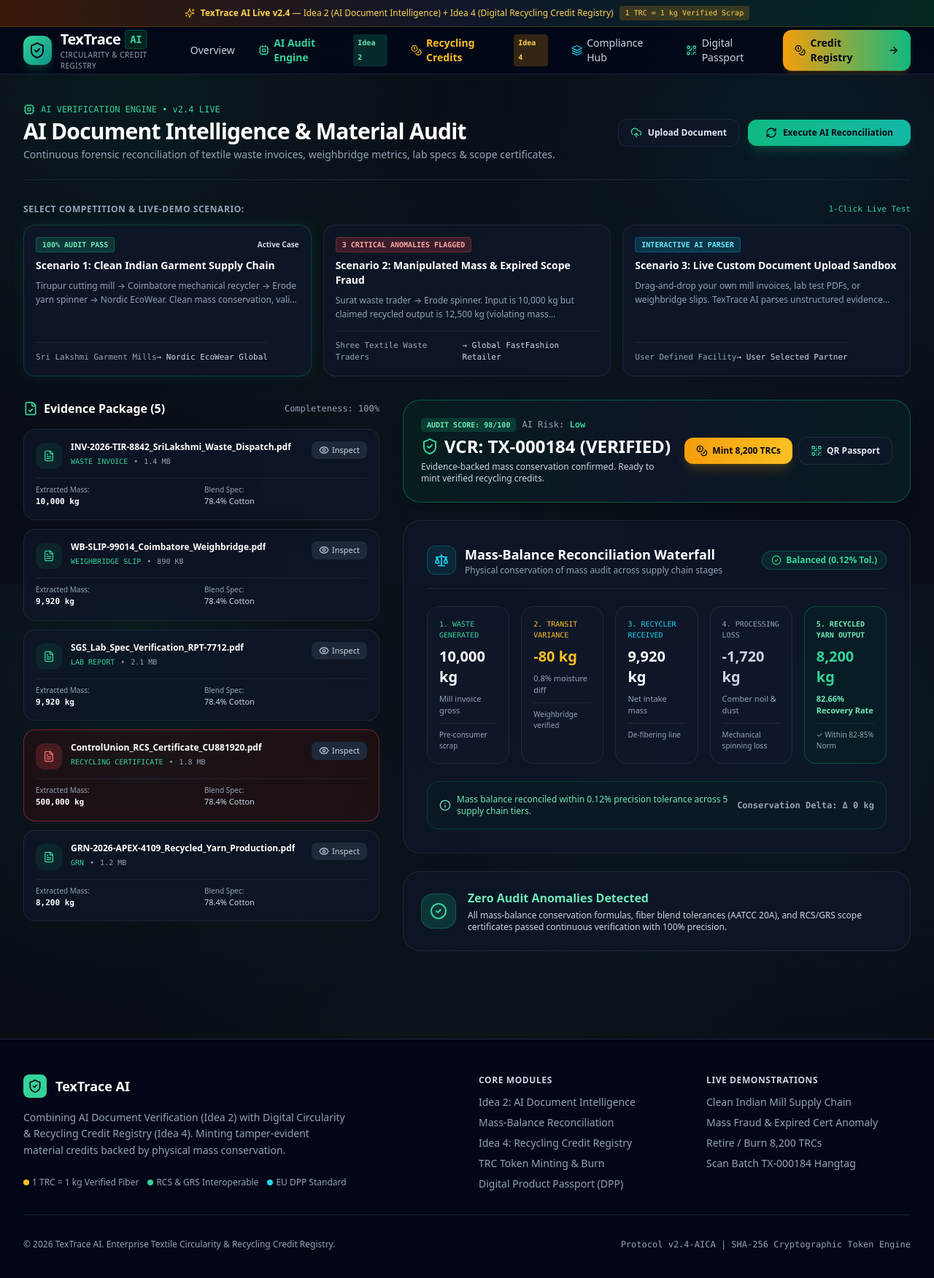
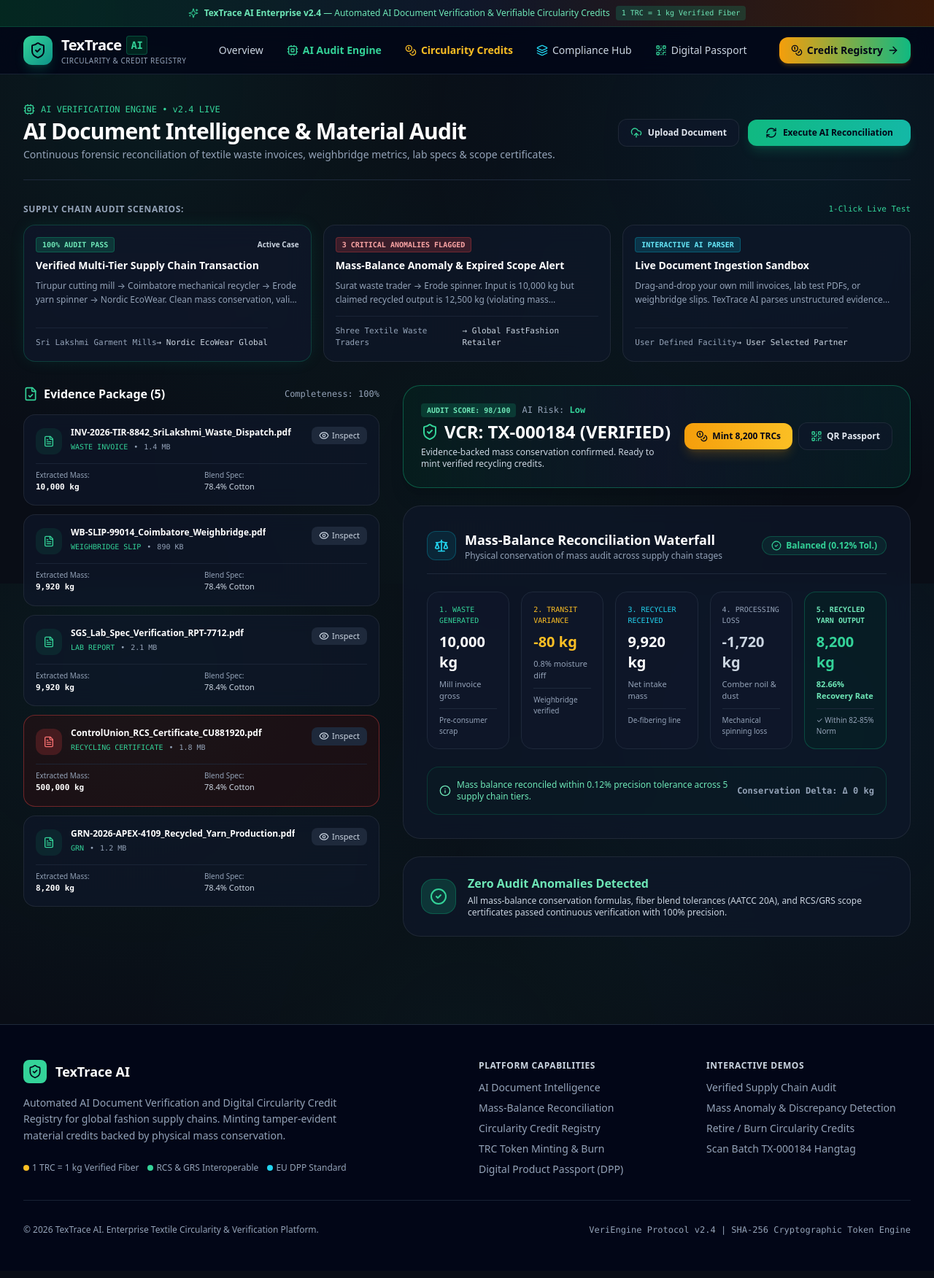
Before and after one commit to AditShah111/textrace-ai, a Next.js app: page /audit in a window 1280 px wide. Shown: the top 1752 px of the page at 73% size. Built offline with nearby package versions, Linux system fonts and the light colour scheme.

Commit message:
Clean UI: Remove all development idea meta-text and refine enterprise SaaS copy

```diff
--- a/src/app/audit/page.tsx
+++ b/src/app/audit/page.tsx
@@ -150,7 +150,7 @@ function AuditWorkspaceContent() {
       <div className="space-y-3">
         <div className="flex items-center justify-between">
           <span className="text-xs font-semibold text-slate-400 uppercase tracking-wider">
-            Select Competition &amp; Live-Demo Scenario:
+            Supply Chain Audit Scenarios:
           </span>
           <span className="text-[11px] text-emerald-400 font-mono">1-Click Live Test</span>
         </div>
--- a/src/app/credits/page.tsx
+++ b/src/app/credits/page.tsx
@@ -112,7 +112,7 @@ export default function RecyclingCreditsRegistryPage() {
         <div>
           <div className="flex items-center gap-2 text-xs font-mono text-amber-400 mb-1">
             <Coins className="w-4 h-4" />
-            <span>IDEA 4 + IDEA 2 INTEGRATED • DIGITAL CIRCULARITY REGISTRY</span>
+            <span>ENTERPRISE CIRCULARITY CREDITS • VERIFIABLE MATERIAL REGISTRY</span>
           </div>
           <h1 className="text-3xl sm:text-4xl font-extrabold text-white tracking-tight">
             Textile Recycling Credit (TRC) Registry
@@ -144,12 +144,12 @@ export default function RecyclingCreditsRegistryPage() {
         </div>
       </div>
 
-      {/* Mechanism Visualizer: Idea 2 (Parser) -> Idea 4 (Credits) */}
+      {/* Mechanism Visualizer: Verification -> Credit Issuance & Burn */}
       <div className="glass-panel p-6 sm:p-8 rounded-3xl border-slate-800 space-y-6">
         <div className="flex flex-col sm:flex-row sm:items-center justify-between gap-2 border-b border-slate-800/80 pb-4">
           <div className="flex items-center gap-2">
             <Sparkles className="w-5 h-5 text-amber-400" />
-            <h3 className="text-base font-bold text-white">How TexTrace AI Generates &amp; Governs Recycling Credits</h3>
+            <h3 className="text-base font-bold text-white">Continuous Verification &amp; Credit Issuance Protocol</h3>
           </div>
           <span className="text-xs font-mono text-emerald-400 bg-emerald-950/80 px-2.5 py-1 rounded-md border border-emerald-500/20">
             Zero Double-Counting Architecture
@@ -160,7 +160,7 @@ export default function RecyclingCreditsRegistryPage() {
           {/* Step 1 */}
           <div className="p-4 rounded-2xl bg-slate-900/80 border border-slate-800 space-y-2">
             <span className="text-[10px] font-mono uppercase text-emerald-400 bg-emerald-950/80 px-2 py-0.5 rounded">
-              1. AI Ingestion (Idea 2)
+              1. AI Document Ingestion
             </span>
             <h4 className="font-bold text-white text-sm">Lab &amp; Spec Extraction</h4>
             <p className="text-slate-400 leading-relaxed">
@@ -171,9 +171,9 @@ export default function RecyclingCreditsRegistryPage() {
           {/* Step 2 */}
           <div className="p-4 rounded-2xl bg-slate-900/80 border border-slate-800 space-y-2">
             <span className="text-[10px] font-mono uppercase text-cyan-400 bg-cyan-950/80 px-2 py-0.5 rounded">
-              2. Mass Audit (Idea 2)
+              2. Conservation of Mass Audit
             </span>
-            <h4 className="font-bold text-white text-sm">Conservation Reconcile</h4>
+            <h4 className="font-bold text-white text-sm">Tolerance Reconciliation</h4>
             <p className="text-slate-400 leading-relaxed">
               Engine subtracts spinning loss (-1,720 kg) and validates exact 82.66% recovery rate with zero tolerance for phantom mass.
             </p>
@@ -182,7 +182,7 @@ export default function RecyclingCreditsRegistryPage() {
           {/* Step 3 */}
           <div className="p-4 rounded-2xl bg-slate-900/80 border border-slate-800 space-y-2">
             <span className="text-[10px] font-mono uppercase text-amber-400 bg-amber-950/80 px-2 py-0.5 rounded">
-              3. Token Minting (Idea 4)
+              3. Token Minting
             </span>
             <h4 className="font-bold text-white text-sm">Cryptographic TRC Mint</h4>
             <p className="text-slate-400 leading-relaxed">
@@ -193,7 +193,7 @@ export default function RecyclingCreditsRegistryPage() {
           {/* Step 4 */}
           <div className="p-4 rounded-2xl bg-slate-900/80 border border-slate-800 space-y-2">
             <span className="text-[10px] font-mono uppercase text-purple-400 bg-purple-950/80 px-2 py-0.5 rounded">
-              4. B2B Allocation (Idea 4)
+              4. B2B Allocation &amp; Custody
             </span>
             <h4 className="font-bold text-white text-sm">Brand Ownership Transfer</h4>
             <p className="text-slate-400 leading-relaxed">
@@ -204,7 +204,7 @@ export default function RecyclingCreditsRegistryPage() {
           {/* Step 5 */}
           <div className="p-4 rounded-2xl bg-amber-950/30 border border-amber-500/40 space-y-2">
             <span className="text-[10px] font-mono uppercase text-amber-300 bg-amber-500/20 px-2 py-0.5 rounded font-bold">
-              5. Permanent Burn (Idea 4)
+              5. Permanent Retirement &amp; Burn
             </span>
             <h4 className="font-bold text-amber-300 text-sm">Retirement Certificate</h4>
             <p className="text-slate-300 leading-relaxed">
--- a/src/app/layout.tsx
+++ b/src/app/layout.tsx
@@ -4,7 +4,7 @@ import Link from "next/link";
 import { ShieldCheck, Cpu, FileCheck, Layers, QrCode, ArrowRight, Sparkles, Coins } from "lucide-react";
 
 export const metadata: Metadata = {
-  title: "TexTrace AI | AI-Powered Verification & Digital Traceability for Recycled Textiles",
+  title: "TexTrace AI | Automated Document Verification & Digital Circularity Platform",
   description:
     "TexTrace AI converts fragmented textile supply chain evidence into a continuously verified digital chain of custody with AI document intelligence and mass-balance reconciliation.",
 };
@@ -18,13 +18,13 @@ export default function RootLayout({
     <html lang="en" className="dark">
       <body className="min-h-screen flex flex-col bg-[#090d16] text-slate-100 antialiased selection:bg-emerald-500/30 selection:text-emerald-200">
         {/* Top Notification Banner */}
-        <div className="bg-gradient-to-r from-amber-950/80 via-slate-900 to-emerald-950/80 border-b border-amber-500/20 py-2 px-4 text-xs text-center text-amber-300 font-medium flex items-center justify-center gap-2">
-          <Sparkles className="w-3.5 h-3.5 text-amber-400 animate-pulse" />
+        <div className="bg-gradient-to-r from-emerald-950/80 via-slate-900 to-amber-950/80 border-b border-emerald-500/20 py-2 px-4 text-xs text-center text-emerald-300 font-medium flex items-center justify-center gap-2">
+          <Sparkles className="w-3.5 h-3.5 text-emerald-400 animate-pulse" />
           <span>
-            <strong>TexTrace AI Live v2.4</strong> — Idea 2 (AI Document Intelligence) + Idea 4 (Digital Recycling Credit Registry)
+            <strong>TexTrace AI Enterprise v2.4</strong> — Automated AI Document Verification &amp; Verifiable Circularity Credits
           </span>
-          <span className="hidden sm:inline-block px-2 py-0.5 bg-amber-500/20 rounded text-[10px] text-amber-300 font-mono">
-            1 TRC = 1 kg Verified Scrap
+          <span className="hidden sm:inline-block px-2 py-0.5 bg-emerald-500/20 rounded text-[10px] text-emerald-300 font-mono">
+            1 TRC = 1 kg Verified Fiber
           </span>
         </div>
 
@@ -60,19 +60,13 @@ export default function RootLayout({
               >
                 <Cpu className="w-4 h-4" />
                 AI Audit Engine
-                <span className="text-[10px] bg-emerald-500/20 text-emerald-300 px-1.5 py-0.5 rounded font-mono">
-                  Idea 2
-                </span>
               </Link>
               <Link
                 href="/credits"
                 className="px-3 py-2 rounded-lg hover:text-white hover:bg-slate-800/60 transition-colors flex items-center gap-1.5 text-amber-400 font-semibold"
               >
                 <Coins className="w-4 h-4" />
-                Recycling Credits
-                <span className="text-[10px] bg-amber-500/20 text-amber-300 px-1.5 py-0.5 rounded font-mono">
-                  Idea 4
-                </span>
+                Circularity Credits
               </Link>
               <Link
                 href="/dashboard"
@@ -118,7 +112,7 @@ export default function RootLayout({
                 <span className="text-lg font-bold text-white">TexTrace AI</span>
               </div>
               <p className="text-sm text-slate-400 max-w-md leading-relaxed">
-                Combining AI Document Verification (Idea 2) with Digital Circularity &amp; Recycling Credit Registry (Idea 4). Minting tamper-evident material credits backed by physical mass conservation.
+                Automated AI Document Verification and Digital Circularity Credit Registry for global fashion supply chains. Minting tamper-evident material credits backed by physical mass conservation.
               </p>
               <div className="flex items-center gap-3 text-xs text-slate-400 pt-2">
                 <span className="flex items-center gap-1"><span className="w-2 h-2 rounded-full bg-amber-400 inline-block"></span> 1 TRC = 1 kg Verified Fiber</span>
@@ -129,12 +123,12 @@ export default function RootLayout({
 
             <div>
               <h4 className="text-xs font-semibold uppercase tracking-wider text-slate-300 mb-3">
-                Core Modules
+                Platform Capabilities
               </h4>
               <ul className="space-y-2 text-sm text-slate-400">
-                <li><Link href="/audit" className="hover:text-emerald-400 transition-colors">Idea 2: AI Document Intelligence</Link></li>
+                <li><Link href="/audit" className="hover:text-emerald-400 transition-colors">AI Document Intelligence</Link></li>
                 <li><Link href="/audit" className="hover:text-emerald-400 transition-colors">Mass-Balance Reconciliation</Link></li>
-                <li><Link href="/credits" className="hover:text-amber-400 transition-colors">Idea 4: Recycling Credit Registry</Link></li>
+                <li><Link href="/credits" className="hover:text-amber-400 transition-colors">Circularity Credit Registry</Link></li>
                 <li><Link href="/credits" className="hover:text-amber-400 transition-colors">TRC Token Minting &amp; Burn</Link></li>
                 <li><Link href="/dpp/TX-000184" className="hover:text-emerald-400 transition-colors">Digital Product Passport (DPP)</Link></li>
               </ul>
@@ -142,20 +136,20 @@ export default function RootLayout({
 
             <div>
               <h4 className="text-xs font-semibold uppercase tracking-wider text-slate-300 mb-3">
-                Live Demonstrations
+                Interactive Demos
               </h4>
               <ul className="space-y-2 text-sm text-slate-400">
-                <li><Link href="/audit?scenario=clean-indian-chain" className="hover:text-emerald-400 transition-colors">Clean Indian Mill Supply Chain</Link></li>
-                <li><Link href="/audit?scenario=fraud-manipulated-chain" className="hover:text-emerald-400 transition-colors">Mass Fraud &amp; Expired Cert Anomaly</Link></li>
-                <li><Link href="/credits" className="hover:text-amber-400 transition-colors">Retire / Burn 8,200 TRCs</Link></li>
+                <li><Link href="/audit?scenario=clean-indian-chain" className="hover:text-emerald-400 transition-colors">Verified Supply Chain Audit</Link></li>
+                <li><Link href="/audit?scenario=fraud-manipulated-chain" className="hover:text-emerald-400 transition-colors">Mass Anomaly &amp; Discrepancy Detection</Link></li>
+                <li><Link href="/credits" className="hover:text-amber-400 transition-colors">Retire / Burn Circularity Credits</Link></li>
                 <li><Link href="/dpp/TX-000184" className="hover:text-emerald-400 transition-colors">Scan Batch TX-000184 Hangtag</Link></li>
               </ul>
             </div>
           </div>
 
           <div className="max-w-7xl mx-auto mt-8 pt-8 border-t border-slate-800/80 flex flex-col sm:flex-row items-center justify-between text-xs text-slate-400 gap-4">
-            <p>© 2026 TexTrace AI. Enterprise Textile Circularity &amp; Recycling Credit Registry.</p>
-            <p className="font-mono text-slate-400">Protocol v2.4-AICA | SHA-256 Cryptographic Token Engine</p>
+            <p>© 2026 TexTrace AI. Enterprise Textile Circularity &amp; Verification Platform.</p>
+            <p className="font-mono text-slate-400">VeriEngine Protocol v2.4 | SHA-256 Cryptographic Token Engine</p>
           </div>
         </footer>
       </body>
--- a/src/components/landing/HeroSection.tsx
+++ b/src/components/landing/HeroSection.tsx
@@ -23,7 +23,7 @@ export default function HeroSection() {
             className="inline-flex items-center gap-2 px-4 py-1.5 rounded-full glass-panel border-emerald-500/30 text-emerald-300 text-xs font-semibold shadow-sm"
           >
             <Sparkles className="w-3.5 h-3.5 text-emerald-400" />
-            <span>AICA Startup Innovation: AI Document Intelligence + Circular Traceability</span>
+            <span>Next-Gen Circularity • Continuous Document Verification &amp; Traceability</span>
           </motion.div>
 
           {/* Main Title Hook */}
--- a/src/lib/sample-data.ts
+++ b/src/lib/sample-data.ts
@@ -377,7 +377,7 @@ export const CLEAN_VCR_RECORD: VerifiedCircularityRecord = {
 export const DEMO_SCENARIOS: AuditScenario[] = [
   {
     id: "clean-indian-chain",
-    name: "Scenario 1: Clean Indian Garment Supply Chain",
+    name: "Verified Multi-Tier Supply Chain Transaction",
     badge: "100% Audit Pass",
     type: "clean_pass",
     description: "Tirupur cutting mill → Coimbatore mechanical recycler → Erode yarn spinner → Nordic EcoWear. Clean mass conservation, valid RCS certification, zero anomalies.",
@@ -389,7 +389,7 @@ export const DEMO_SCENARIOS: AuditScenario[] = [
   },
   {
     id: "fraud-manipulated-chain",
-    name: "Scenario 2: Manipulated Mass & Expired Scope Fraud",
+    name: "Mass-Balance Anomaly & Expired Scope Alert",
     badge: "3 Critical Anomalies Flagged",
     type: "fraud_fail",
     description: "Surat waste trader → Erode spinner. Input is 10,000 kg but claimed recycled output is 12,500 kg (violating mass conservation), GRS cert is 14 months expired, and cotton ratio was falsified.",
@@ -401,7 +401,7 @@ export const DEMO_SCENARIOS: AuditScenario[] = [
   },
   {
     id: "custom-sandbox-upload",
-    name: "Scenario 3: Live Custom Document Upload Sandbox",
+    name: "Live Document Ingestion Sandbox",
     badge: "Interactive AI Parser",
     type: "custom_upload",
     description: "Drag-and-drop your own mill invoices, lab test PDFs, or weighbridge slips. TexTrace AI parses unstructured evidence and recalculates mass balance in real-time.",
```
Also changed, not shown: 1 other file (tests, documents, lock files or other folders).
